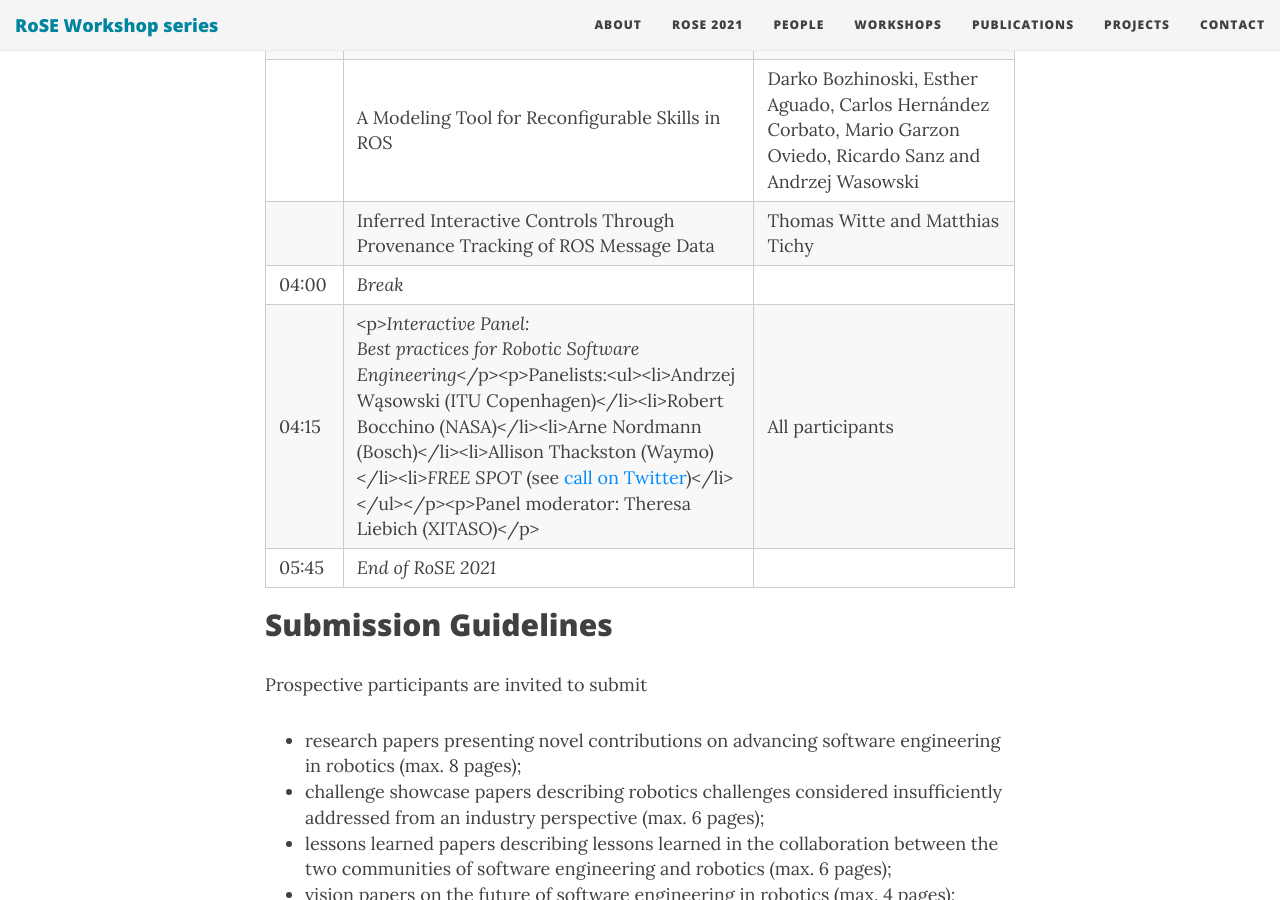
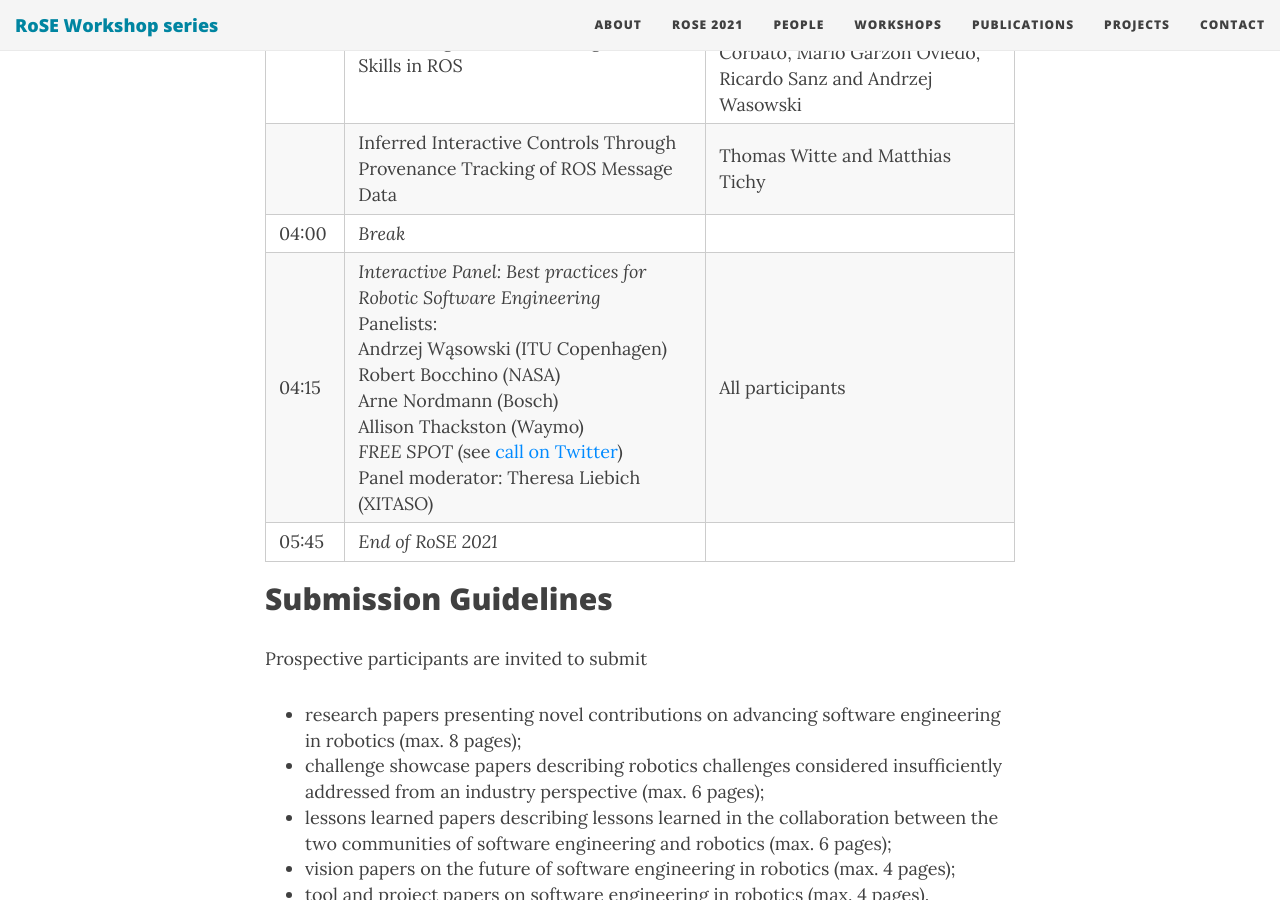
Before and after one commit to rose-workshops/rose-workshops.github.io, a Jekyll site: the page built from rose2021.md, in a window 1280 px wide and 900 px high, scrolled down 4660 px. Built offline with Jekyll 4.4.1, drawn with Linux system fonts in a browser that asks for light colours; nearby versions of some CDN libraries.

```diff
--- a/rose2021.md
+++ b/rose2021.md
@@ -79,7 +79,7 @@ Times are displayed in Central European Summer Time (CEST): Amsterdam, Berlin, B
 | |  A Modeling Tool for Reconfigurable Skills in ROS | Darko Bozhinoski, Esther Aguado, Carlos Hernández Corbato, Mario Garzon Oviedo, Ricardo Sanz and Andrzej Wasowski |
 | |  Inferred Interactive Controls Through Provenance Tracking of ROS Message Data | Thomas Witte and Matthias Tichy |
 | 04:00 | *Break* | |
-| 04:15 | <p>*Interactive Panel:*<br/>*Best practices for Robotic Software Engineering*</p><p>Panelists:<ul><li>Andrzej Wąsowski (ITU Copenhagen)</li><li>Robert Bocchino (NASA)</li><li>Arne Nordmann (Bosch)</li><li>Allison Thackston (Waymo)</li><li>*FREE SPOT* (see <a href="https://twitter.com/andwor/status/1397145731731972097?s=20">call on Twitter<a/>)</li></ul></p><p>Panel moderator: Theresa Liebich (XITASO)</p> | All participants |
+| 04:15 | *Interactive Panel: Best practices for Robotic Software Engineering*<br/>Panelists:<br/>Andrzej Wąsowski (ITU Copenhagen)<br/>Robert Bocchino (NASA)<br/>Arne Nordmann (Bosch)<br/>Allison Thackston (Waymo)<br/>*FREE SPOT* (see <a href="https://twitter.com/andwor/status/1397145731731972097?s=20">call on Twitter</a>)<br/>Panel moderator: Theresa Liebich (XITASO) | All participants |
 | 05:45 | *End of RoSE 2021* | |
 
 ## Submission Guidelines
```
